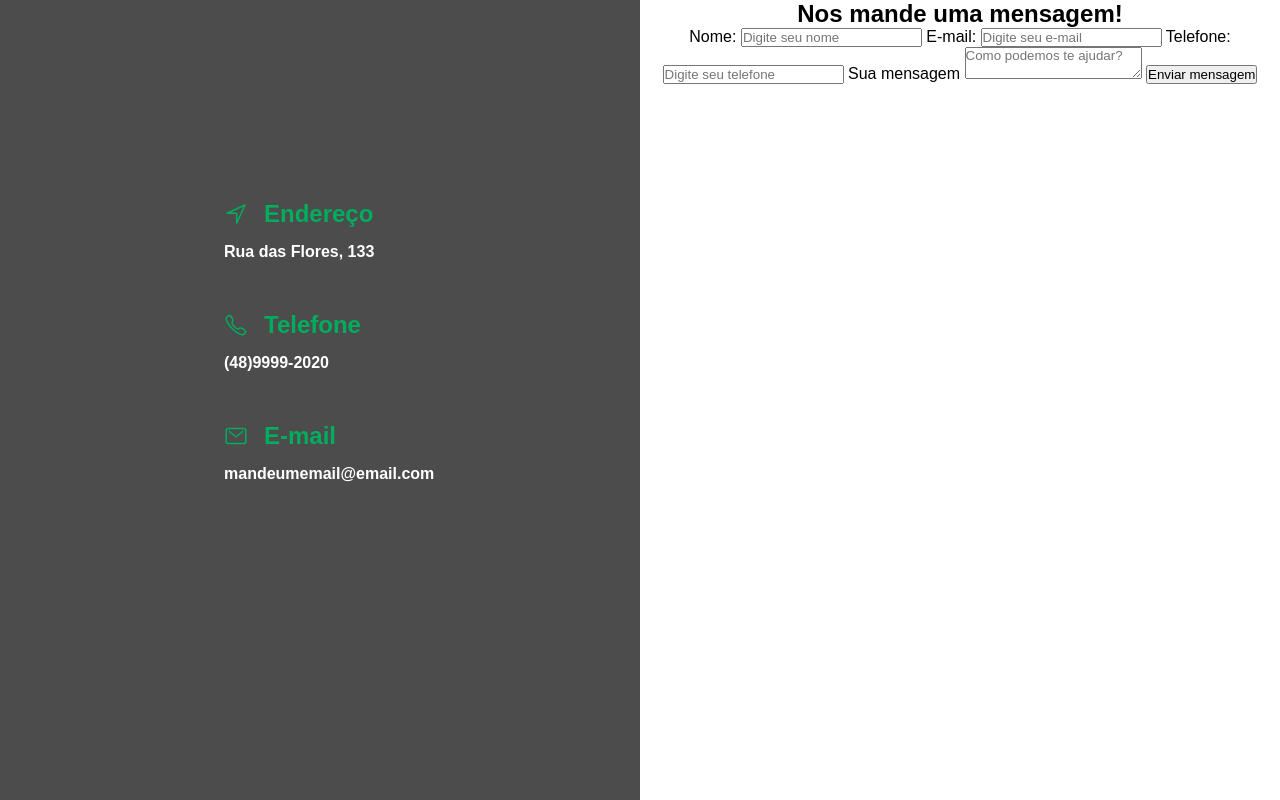
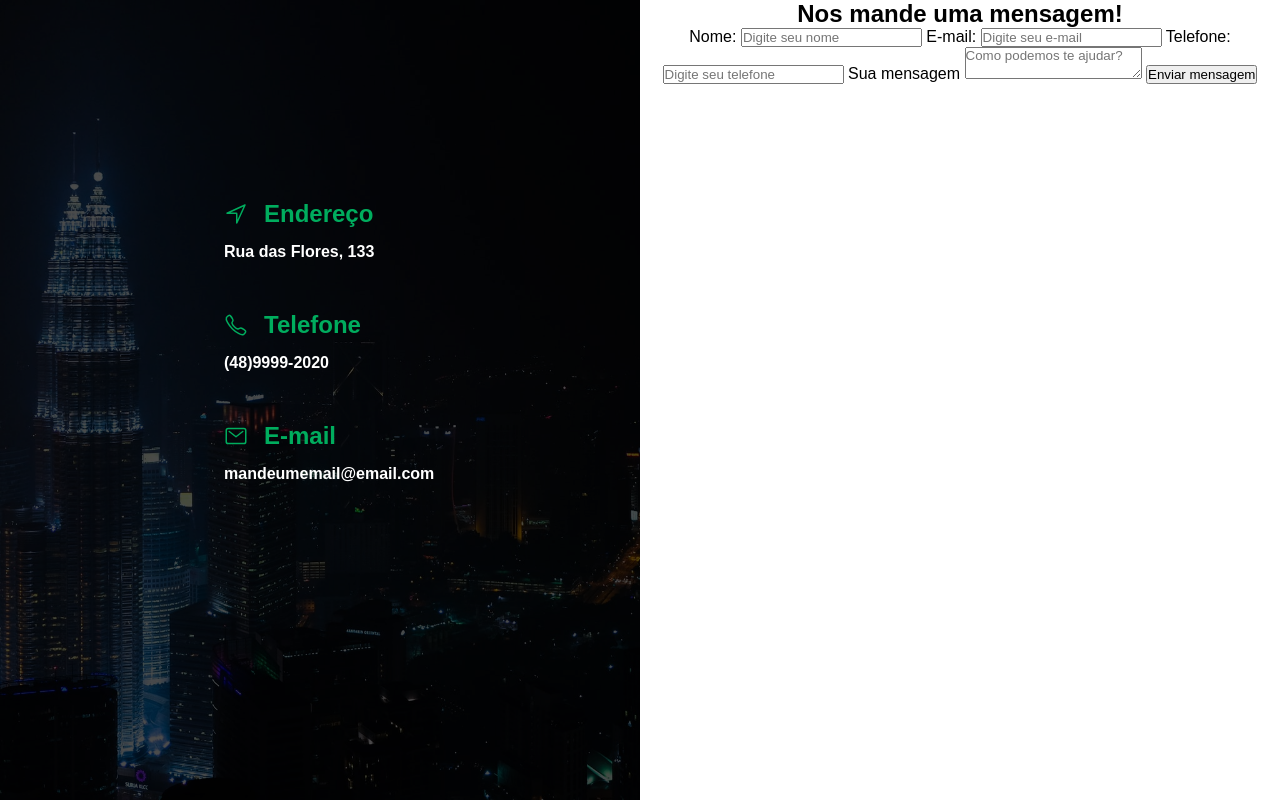
Before and after one commit to TeacherSamanthaSilva/PaginaContato, a plain HTML site: page index.html in a window 1280 px wide. Drawn offline with nearby package versions, Linux system fonts and the light colour scheme.

Commit message:
imagem
Nesse commit adicionei a imagem de fundo a página

```diff
--- a/style.css
+++ b/style.css
@@ -21,7 +21,7 @@
 
 /* ADDRESS CONTAINER */
 #address-container {
-    background-image: url('../img/project_bg.jpg');
+    background-image: url('images/project_bg.jpg');
     background-size: cover;
     background-position-x: -130px;
     color: #FFF;
```
